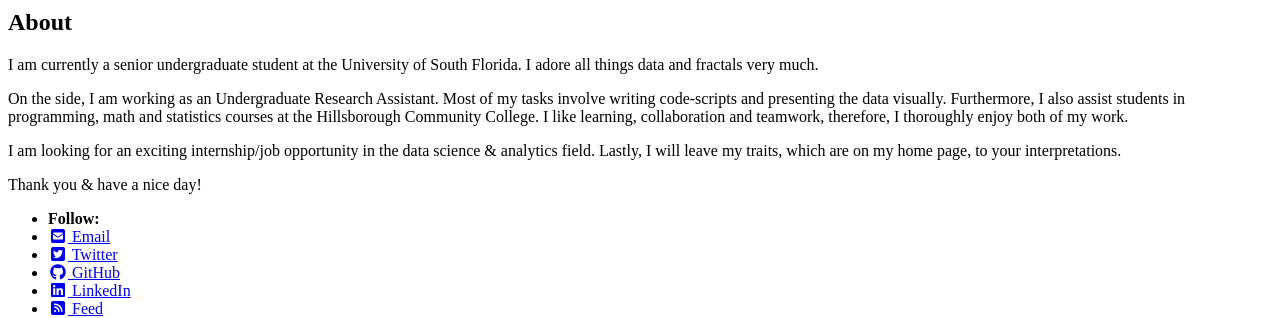
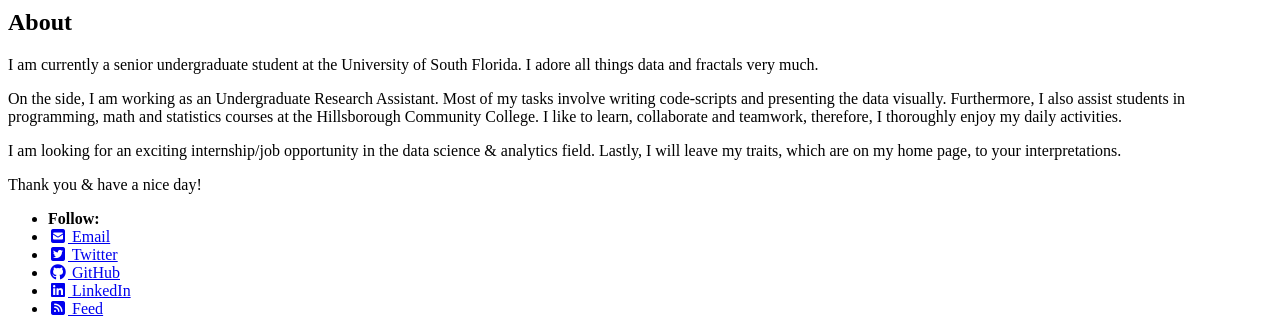
Before and after one commit to mihirp161/mihirp161.github.io, a Jekyll site: the page built from _pages/about.md, in a window 1280 px wide. Shown: the part 1022-1340 px from the top of the page. Built offline with Jekyll 4.4.1, drawn with Linux system fonts in a browser that asks for light colours; cached includes are drawn as plain includes; nearby versions of some CDN libraries.

Commit message:
Update about.md

```diff
--- a/_pages/about.md
+++ b/_pages/about.md
@@ -5,7 +5,7 @@ header:
 ---
 I am currently a senior undergraduate student at the University of South Florida. I adore all things data and fractals very much.
 
-On the side, I am working as an Undergraduate Research Assistant. Most of my tasks involve writing code-scripts and presenting the data visually. Furthermore, I also assist students in programming, math and statistics courses at the Hillsborough Community College. I like learning, collaboration and teamwork, therefore, I thoroughly enjoy both of my work.
+On the side, I am working as an Undergraduate Research Assistant. Most of my tasks involve writing code-scripts and presenting the data visually. Furthermore, I also assist students in programming, math and statistics courses at the Hillsborough Community College. I like to learn, collaborate and teamwork, therefore, I thoroughly enjoy my daily activities.
 
 I am looking for an exciting internship/job opportunity in the data science & analytics field. Lastly, I will leave my traits, which are on my home page, to your interpretations.
 
```
